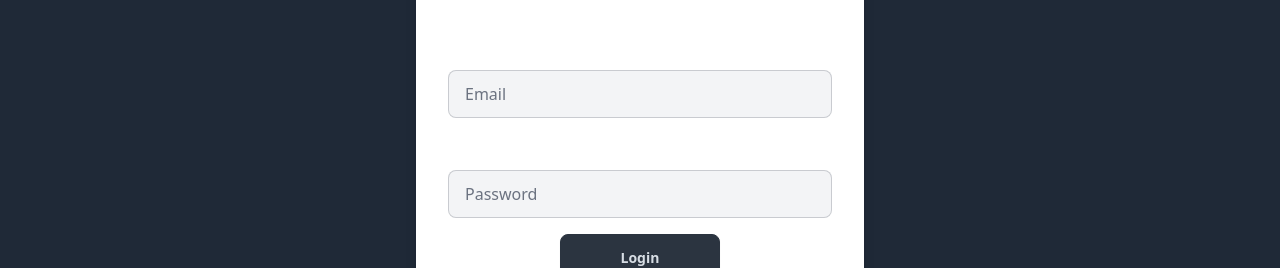
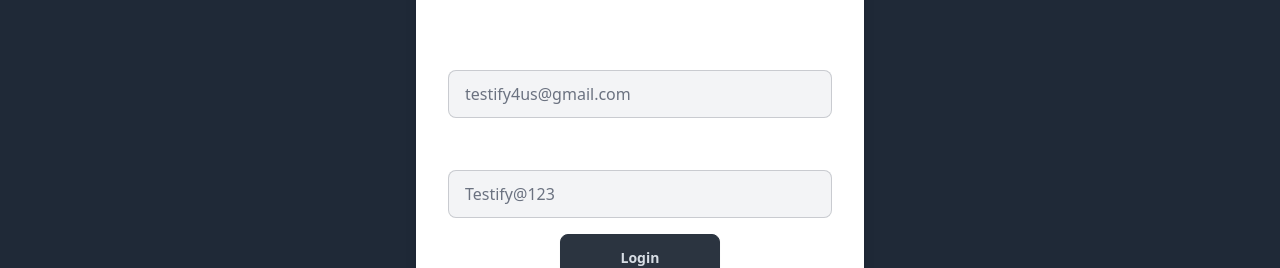
Before and after one commit to Prakherp/SangRakShak, a React (Create React App) app in the folder frontend/: page /login in a window 1280 px wide. Shown: the part 258-526 px from the top of the page. Built offline with nearby package versions, Linux system fonts and the light colour scheme; no server answers.

Commit message:
Update Login.js

```diff
--- a/frontend/src/components/Login.js
+++ b/frontend/src/components/Login.js
@@ -63,7 +63,7 @@ const Login = () => {
                 onChange={(e) => setEmail(e.target.value)}
                 required
                 className="input input-bordered w-full bg-gray-100 text-base-100 placeholder-gray-500"
-                placeholder="Email"
+                placeholder="testify4us@gmail.com"
               />
             </div>
             <div className="form-control">
@@ -77,7 +77,7 @@ const Login = () => {
                 onChange={(e) => setPassword(e.target.value)}
                 required
                 className="input input-bordered w-full bg-gray-100 text-base-100 placeholder-gray-500"
-                placeholder="Password"
+                placeholder="Testify@123"
               />
             </div>
             <div className='flex justify-center'>
```
